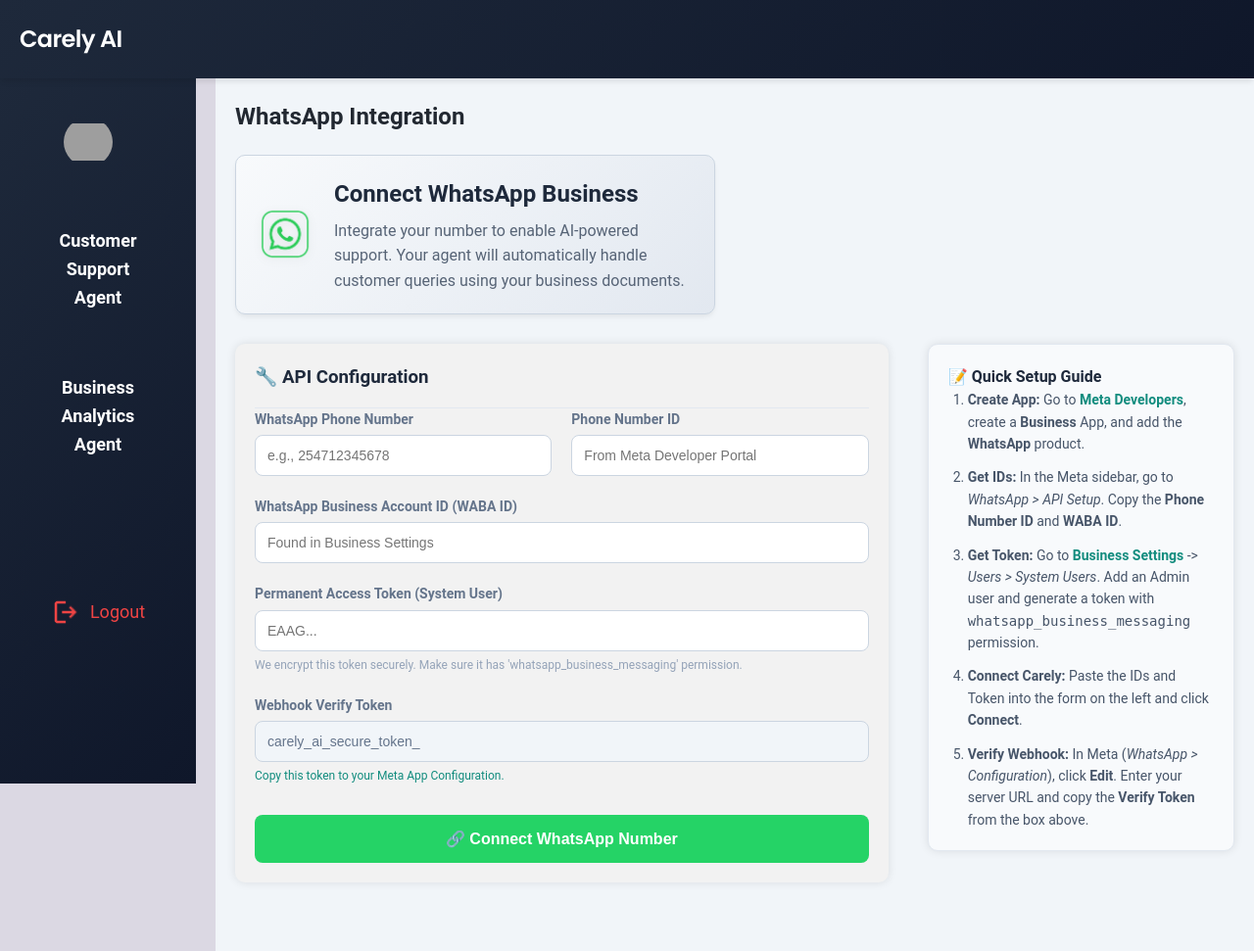
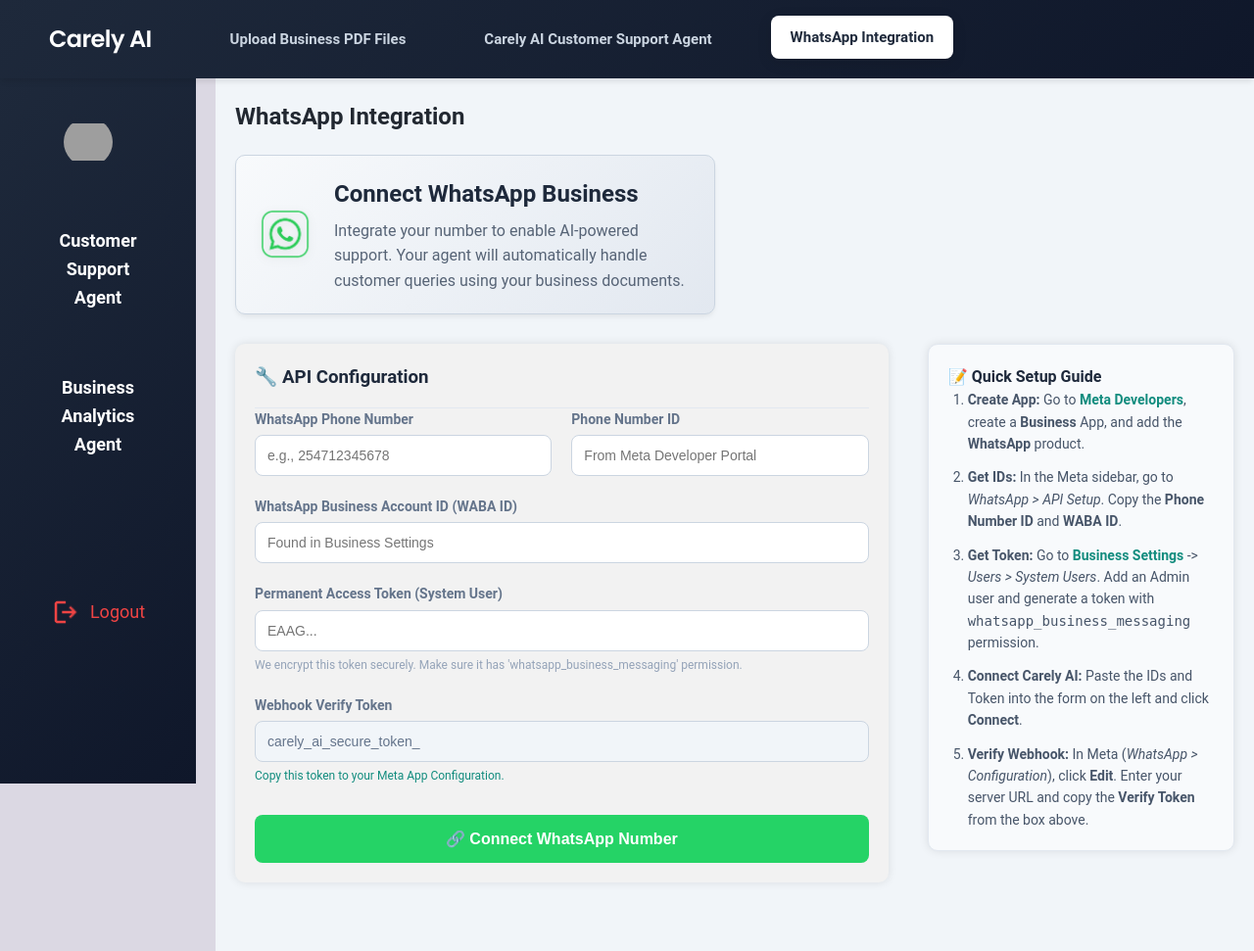
Before and after one commit to James-Muthama/Carely-AI, a Flask app: page /whatsapp_integration in a window 1280 px wide. Shown: the whole page at 98% size. Run offline with Flask 3, Linux system fonts and the light colour scheme; parts of the project's set-up code (start-up, migrations or seed data) failed here and were passed over; grey boxes are pictures that could not be loaded.

Commit message:
Updated Whatsapp Integration frontend

```diff
--- a/Carely/app/templates/whatsapp_integration.html
+++ b/Carely/app/templates/whatsapp_integration.html
@@ -1,8 +1,16 @@
 {% extends "base.html" %}
 
 {% block content %}
-    <header>
-        <a href="{{ url_for('main.homepage') }}"><h1>Carely AI</h1></a>
+    <header style="display: flex; justify-content: space-between; align-items: center; padding: 15px 50px; width: 100%; box-sizing: border-box; background-color: #1e293b;">
+        <a href="{{ url_for('main.homepage') }}" style="text-decoration: none;">
+            <h1 style="margin: 0; color: white; white-space: nowrap;">Carely AI</h1>
+        </a>
+
+        <div class="header-nav">
+            <a href="{{ url_for('rag.upload_file') }}" class="header-btn">Upload Business PDF Files</a>
+            <a href="{{ url_for('rag.chat_interface') }}" class="header-btn">Carely AI Customer Support Agent</a>
+            <a href="#" class="header-btn active-header-btn">WhatsApp Integration</a>
+        </div>
     </header>
 
     <div id="left_column">
@@ -125,7 +133,7 @@
                             <strong>Get Token:</strong> Go to <a href="https://business.facebook.com/settings/system-users" target="_blank" style="color: #128C7E; text-decoration: none; font-weight: bold;">Business Settings</a> -> <em>Users > System Users</em>. Add an Admin user and generate a token with <code>whatsapp_business_messaging</code> permission.
                         </li>
                         <li style="margin-bottom: 12px;">
-                            <strong>Connect Carely:</strong> Paste the IDs and Token into the form on the left and click <strong>Connect</strong>.
+                            <strong>Connect Carely AI:</strong> Paste the IDs and Token into the form on the left and click <strong>Connect</strong>.
                         </li>
                         <li>
                             <strong>Verify Webhook:</strong> In Meta (<em>WhatsApp > Configuration</em>), click <strong>Edit</strong>. Enter your server URL and copy the <strong>Verify Token</strong> from the box above.
@@ -194,32 +202,68 @@
             background-color: #f1f5f9;
         }
 
+        /* --- NEW HEADER NAV STYLES --- */
+        .header-nav {
+            display: flex;
+            flex: 1;
+            /* CHANGED: This moves the links to the left side of the remaining space */
+            justify-content: flex-start;
+            /* Adds a nice gap between the 'Carely AI' logo and the first link */
+            padding-left: 60px;
+            gap: 40px;
+            align-items: center;
+        }
+
+        .header-btn {
+            padding: 10px 20px;
+            border-radius: 8px;
+            text-decoration: none;
+            font-size: 15px;
+            font-weight: 600;
+            color: #cbd5e1;
+            background-color: transparent;
+            transition: all 0.3s ease;
+            text-align: center;
+        }
+
+        .active-header-btn {
+            background-color: #ffffff !important;
+            color: #1e293b !important;
+            box-shadow: 0 4px 15px rgba(0, 0, 0, 0.1);
+            transform: translateY(-2px);
+        }
+
+        .header-btn:hover {
+            background-color: #ffffff !important;
+            color: #1e293b !important;
+            box-shadow: 0 4px 15px rgba(0, 0, 0, 0.1);
+            transform: translateY(-2px);
+        }
+
+        .header-nav:hover .active-header-btn:not(:hover) {
+            background-color: transparent !important;
+            color: #cbd5e1 !important;
+            box-shadow: none !important;
+            transform: none !important;
+        }
+        /* ----------------------------- */
+
         .whatsapp-hero {
-            /* A light, subtle slate-gray gradient for a clean look */
             background: linear-gradient(135deg, #f8fafc 0%, #e2e8f0 100%);
-
-            /* IMPORTANT: Change text color from white to dark slate for readability */
             color: #1e293b;
-
             margin-bottom: 30px;
-
-            /* A subtle border for definition */
             border: 1px solid #cbd5e1;
-
-            /* A soft, modern shadow for depth */
             box-shadow: 0 4px 6px -1px rgba(0, 0, 0, 0.05), 0 2px 4px -1px rgba(0, 0, 0, 0.03);
         }
 
-        /* Ensure the title inside the hero is the correct dark color */
         .whatsapp-hero h2 {
-            color: #1e293b !important; /* Override any inline white color */
+            color: #1e293b !important;
             margin: 0 0 5px 0;
         }
 
-        /* Style the paragraph text to be a slightly lighter slate */
         .whatsapp-hero p {
             margin: 0;
-            color: #475569; /* Slate-600 for secondary text */
+            color: #475569;
         }
 
         .integration_logo_large {
@@ -268,9 +312,23 @@
             background: #128C7E;
         }
 
+        @media (max-width: 1024px) {
+            .header-nav {
+                gap: 20px;
+                padding-left: 30px;
+            }
+            .header-btn {
+                font-size: 13px;
+                padding: 8px 12px;
+            }
+        }
+
         @media (max-width: 768px) {
             #content {
                 padding: 20px;
+            }
+            .header-nav {
+                display: none;
             }
         }
     </style>
```
